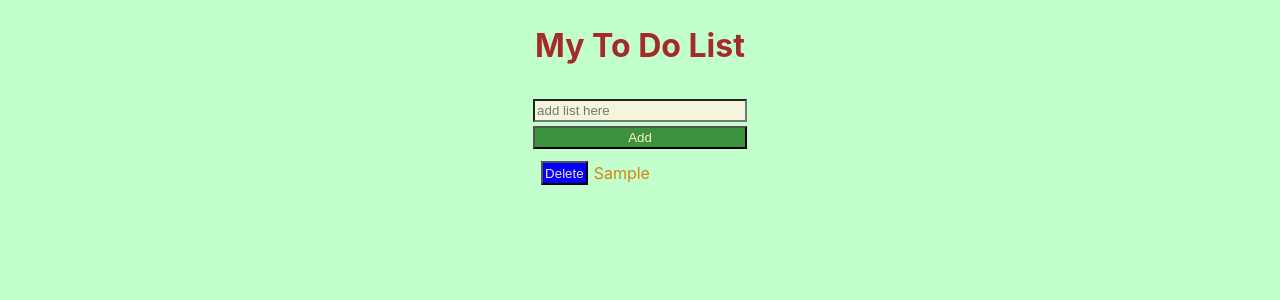
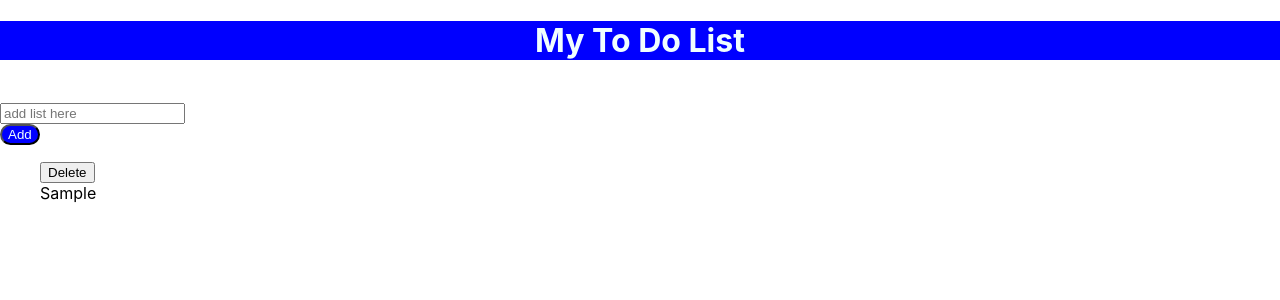
Before and after one commit to raushanraj26marchapp/Todo-List, a React (Create React App) app: page / in a window 1280 px wide. Both pictures are taken after typing "Sample" into the empty fields and a click on the button "Add". Shown: the top 300 px of the page. Built offline with nearby package versions, Linux system fonts and the light colour scheme.

Commit message:
Update App.css

```diff
--- a/src/App.css
+++ b/src/App.css
@@ -1,51 +1,34 @@
 *{
-  margin: 0;
-  padding: 2px;
-  margin: 2px;
-  background-color: rgb(195, 255, 205);
-
-}
-.container{
-box-sizing: border-box;
-display: flex;
-justify-content: center;
-align-items: center;
+  /* max-width: 100vw; */
+  list-style: none;
 }
 h1{
-  color: brown;
-  position: static;
+  display: flex;
+  justify-content: center;
+  align-items: center;
+  background-color: blue;
+  color: azure;
 }
-.mainf{
-display: grid;
-}
-.todo{
-  list-style: none;
-  display: flex;
-}
-#input{
-  background-color: beige;
-  color: black
+.input{
+  display: grid;
+  justify-content: center;
+  align-items: center;
+  color: black;
 }
 #add{
-  background-color: rgb(61, 146, 61);
-  color: blanchedalmond;
-}
-#del{
+  display: grid;
+  justify-content: center;
+  align-items: center;
   background-color: blue;
-  color: bisque;
-}
-#del:hover{
-  background-color: red;
-}
-ol{
-  color: rgb(209, 134, 21);
+  color: azure;
+  border-radius: 30px;
 }
 
-@keyframes App-logo-spin {
-  from {
-    transform: rotate(0deg);
+#delb{
+  background-color: blue;
+  color: azure;
   }
-  to {
-    transform: rotate(360deg);
-  }
+#delb:hover{
+  background-color: red;
+  color: azure;
 }
```
